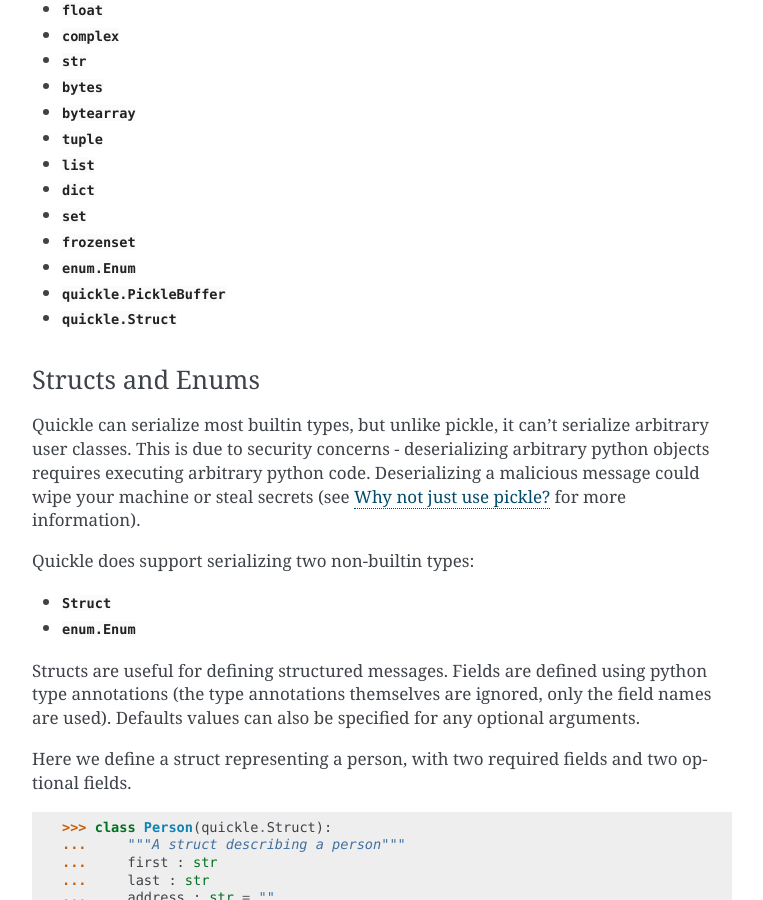
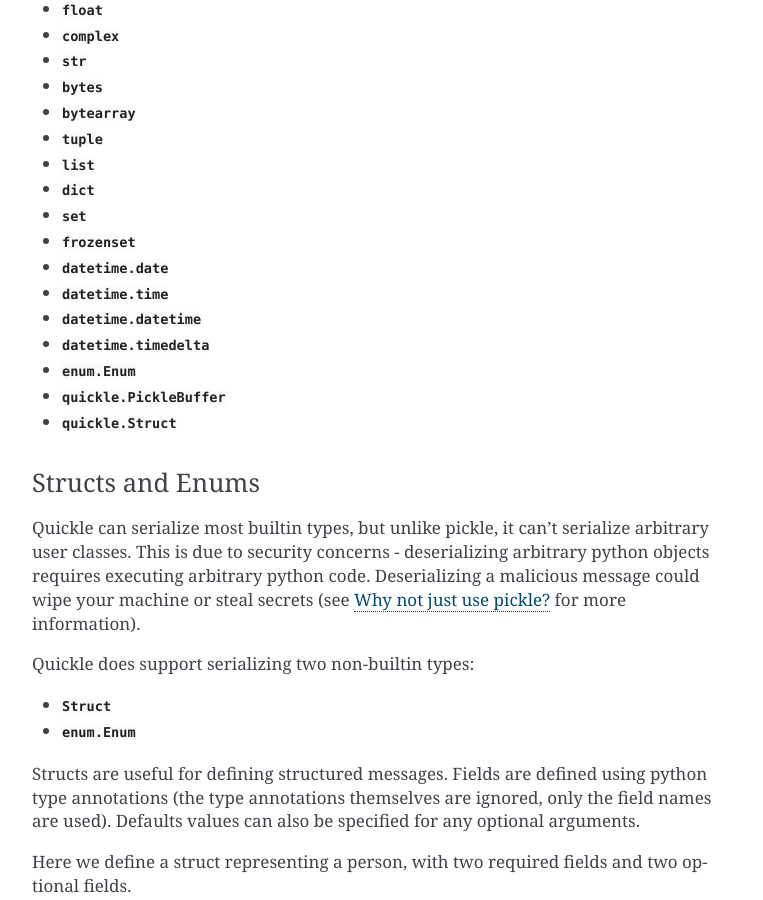
Before and after one commit to jcrist/quickle, a Sphinx documentation site: the page built from docs/source/index.rst, in a window 1280 px wide and 900 px high, scrolled down 1403 px. Shown: the whole window, without its empty margins (358-1121 px from the left). Built offline with Sphinx 7.4.7, drawn with Linux system fonts in a browser that asks for light colours; the version number is read from the project's files by our own code.

Commit message:
Update docs
Now support new datetime types.

```diff
--- a/docs/source/index.rst
+++ b/docs/source/index.rst
@@ -91,6 +91,10 @@
 - `dict`
 - `set`
 - `frozenset`
+- `datetime.date`
+- `datetime.time`
+- `datetime.datetime`
+- `datetime.timedelta`
 - `enum.Enum`
 - `quickle.PickleBuffer`
 - `quickle.Struct`
```
